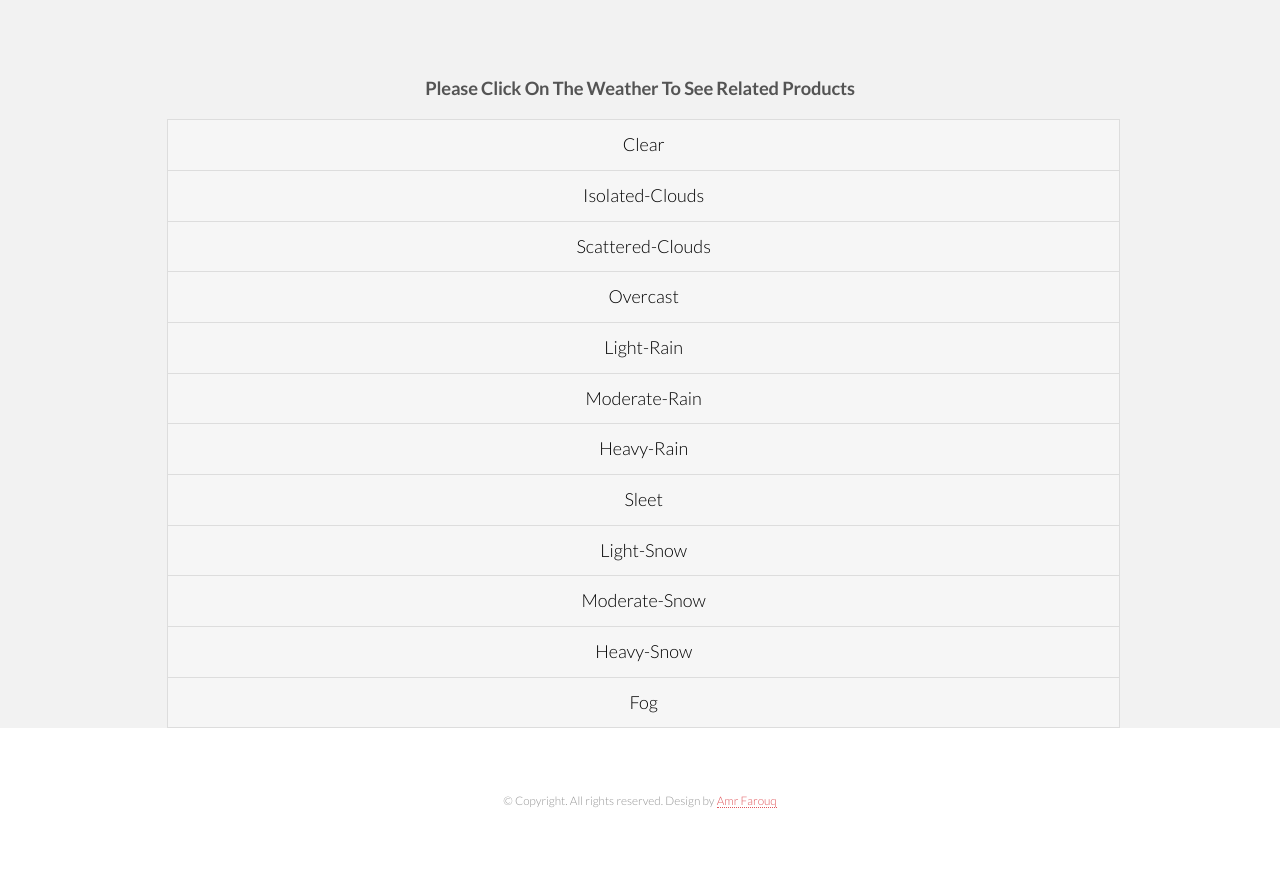
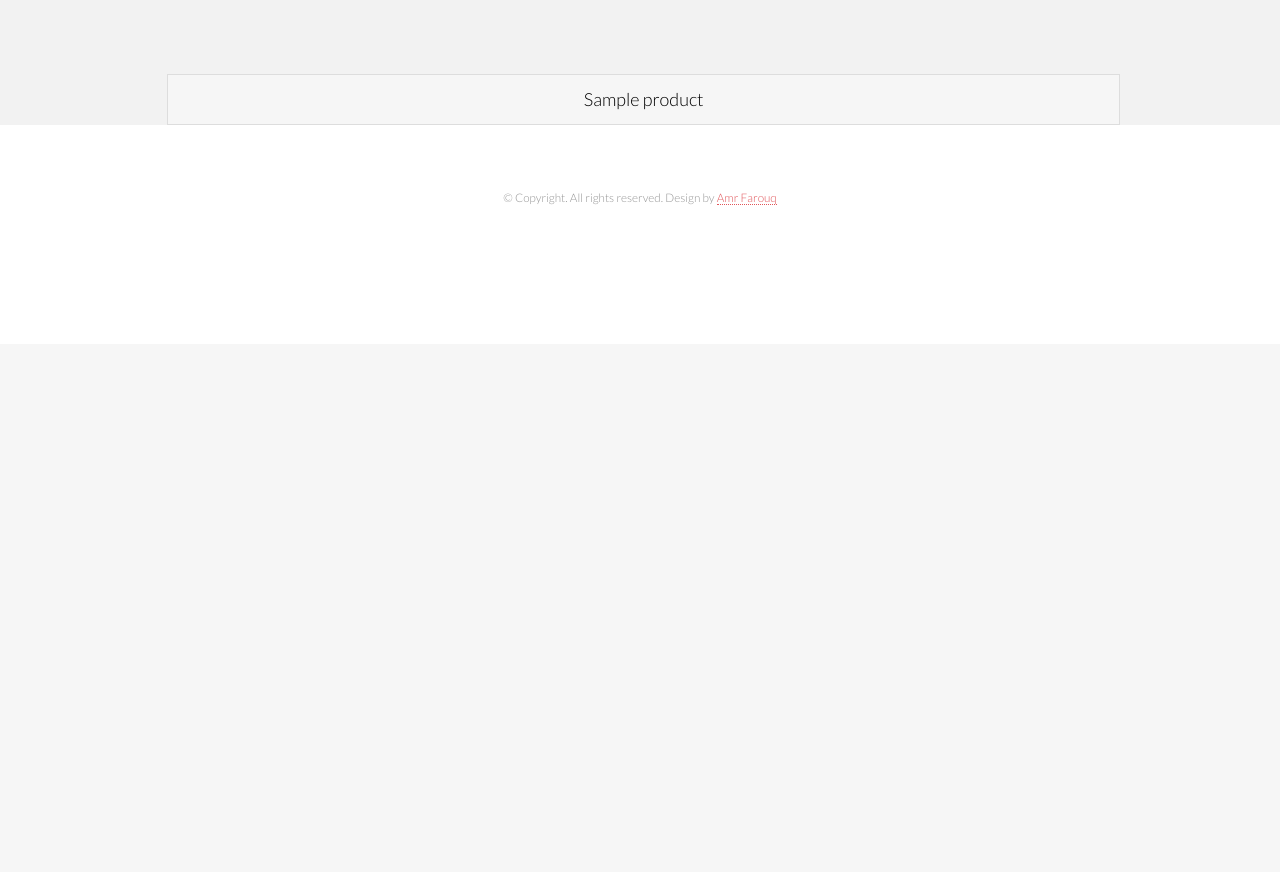
Before and after one commit to amrfarouqa/adeoWeb-WTWT, a Symfony app: template templates/search_by_weather.html.twig in a window 1280 px wide. Shown: the part 456-1328 px from the top of the page. After the commit the page ends 661 px from the top, so only its background shows below. Run offline with Twig, Linux system fonts and the light colour scheme; the template is opened without the code that fills it: most values are stand-ins (such as "Sample title", 1, 10 or a date in 2020); some libraries are stand-ins or nearby versions.

Commit message:
Search By Weather Implemented

```diff
--- a/templates/search_by_weather.html.twig
+++ b/templates/search_by_weather.html.twig
@@ -11,40 +11,60 @@
         </header>
     </section>
 
+
     <!-- Three -->
     <section id="one" class="wrapper style1">
         <div class="container">
             <header class="major">
-                <h3>Please Click On The Weather To See Related Products</h3>
+
+
                 <ul id="myUL">
+                    {% for product in products %}
 
-                    <li><a href="#">Clear</a></li>
+                        <li><a href="#">{{ product.productName }}</a></li>
 
-                    <li><a href="#">Isolated-Clouds</a></li>
-
-                    <li><a href="#">Scattered-Clouds</a></li>
-
-                    <li><a href="#">Overcast</a></li>
-
-                    <li><a href="#">Light-Rain</a></li>
-
-                    <li><a href="#">Moderate-Rain</a></li>
-
-                    <li><a href="#">Heavy-Rain</a></li>
-
-                    <li><a href="#">Sleet</a></li>
-
-                    <li><a href="#">Light-Snow</a></li>
-
-                    <li><a href="#">Moderate-Snow</a></li>
-
-                    <li><a href="#">Heavy-Snow</a></li>
-
-                    <li><a href="#">Fog</a></li>
-
+                    {% endfor %}
                 </ul>
             </header>
         </div>
     </section>
 
+
+
+{#    <!-- Three -->#}
+{#    <section id="one" class="wrapper style1">#}
+{#        <div class="container">#}
+{#            <header class="major">#}
+{#                <h3>Please Click On The Weather To See Related Products</h3>#}
+{#                <ul id="myUL">#}
+
+{#                    <li><a href="#">Clear</a></li>#}
+
+{#                    <li><a href="#">Isolated-Clouds</a></li>#}
+
+{#                    <li><a href="#">Scattered-Clouds</a></li>#}
+
+{#                    <li><a href="#">Overcast</a></li>#}
+
+{#                    <li><a href="#">Light-Rain</a></li>#}
+
+{#                    <li><a href="#">Moderate-Rain</a></li>#}
+
+{#                    <li><a href="#">Heavy-Rain</a></li>#}
+
+{#                    <li><a href="#">Sleet</a></li>#}
+
+{#                    <li><a href="#">Light-Snow</a></li>#}
+
+{#                    <li><a href="#">Moderate-Snow</a></li>#}
+
+{#                    <li><a href="#">Heavy-Snow</a></li>#}
+
+{#                    <li><a href="#">Fog</a></li>#}
+
+{#                </ul>#}
+{#            </header>#}
+{#        </div>#}
+{#    </section>#}
+
 {% endblock %}
```
Also changed, not shown: src/Controller/SearchByWeatherController.php (+11 -2 lines), src/Entity/Products.php (added, +109 -0 lines), src/Repository/ProductsRepository.php (added, +50 -0 lines).
